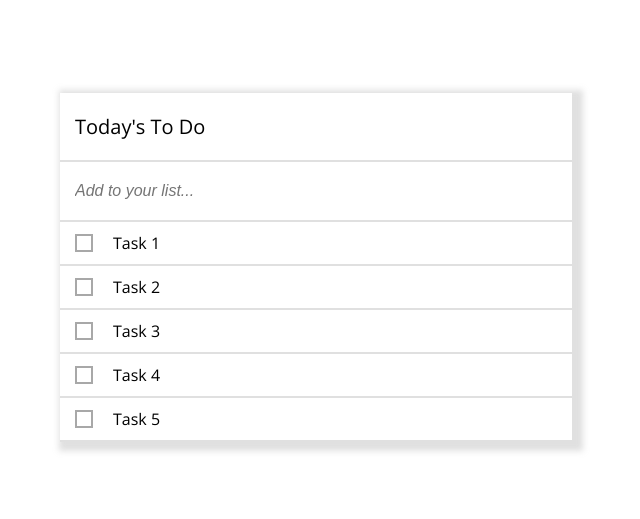
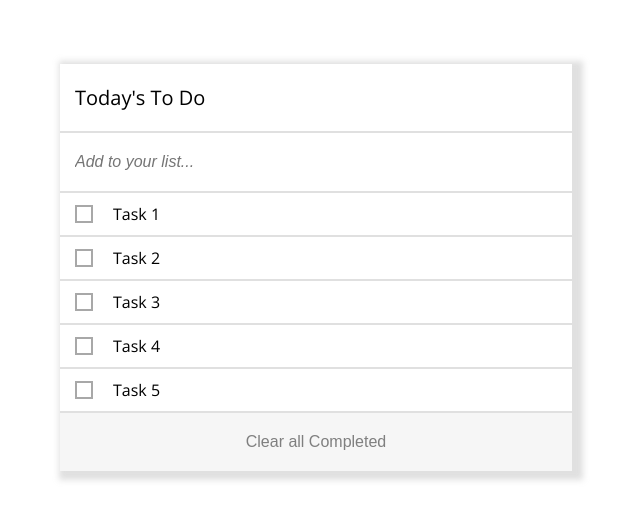
Before and after one commit to JohnFTitor/toDoList, a website built with webpack: page src/template.html in a window 1280 px wide. Shown: the part 133-652 px from the top of the page, without its empty margins (324-964 px from the left). Built offline with nearby package versions, Linux system fonts and the light colour scheme; files whose address does not match are found by name.

Commit message:
Add clear button and style for the check inputs

```diff
--- a/src/scripts/index.js
+++ b/src/scripts/index.js
@@ -43,7 +43,10 @@ const render = () => {
     description.textContent = task.description;
     listAttributes.appendChild(description);
 
-    description.insertAdjacentHTML('beforebegin', '<input type="checkbox" class="box">');
+    description.insertAdjacentHTML('beforebegin', `<label class="box">
+      <input type="checkbox">
+      <span class="checkmark"></span>
+    </label>`);
 
     listItem.appendChild(listAttributes);
     const dots = new Image();
--- a/src/scripts/styles/main.scss
+++ b/src/scripts/styles/main.scss
@@ -36,6 +36,10 @@ button {
   appearance: none;
   background: transparent;
   border: none;
+}
+
+button:hover {
+  cursor: pointer;
 }
 
 ul {
@@ -90,15 +94,45 @@ input[type=checkbox] {
   -o-appearance: none;
 }
 
-input[type=checkbox]:hover,
-button:hover {
-  cursor: pointer;
+.checkmark {
+  position: absolute;
+  top: 0;
+  left: 0;
+  height: 100%;
+  width: 100%;
+  background-color: transparent;
 }
 
 .box {
+  position: relative;
   margin: 0;
   width: 18px;
   height: 18px;
   box-sizing: border-box;
   border: 2px solid #9b9b9bdc;
+  cursor: pointer;
+
+  input {
+    position: absolute;
+    opacity: 0;
+    cursor: pointer;
+    height: 0;
+    width: 0;
+  }
+
+  input:checked ~ .checkmark {
+    background-color: #9b9b9bdc;
+  }
 }
+
+.clear {
+  width: 100%;
+  background-color: #f0f0f09c;
+  padding: 20px;
+
+  span {
+    margin: 0 auto;
+    font-size: 16px;
+    color: #727272e5;
+  }
+}
--- a/src/template.html
+++ b/src/template.html
@@ -12,6 +12,7 @@
     <input type="text" class="task" placeholder="Add to your list...">
     <ul>
     </ul>
+    <button type="button" id="clear" class="task clear"><span>Clear all Completed</span></button>
   </main>
 </body>
 </html>
```
Also changed, not shown: README.md, dist/index.bundle.js, dist/index.css, dist/index.html.
